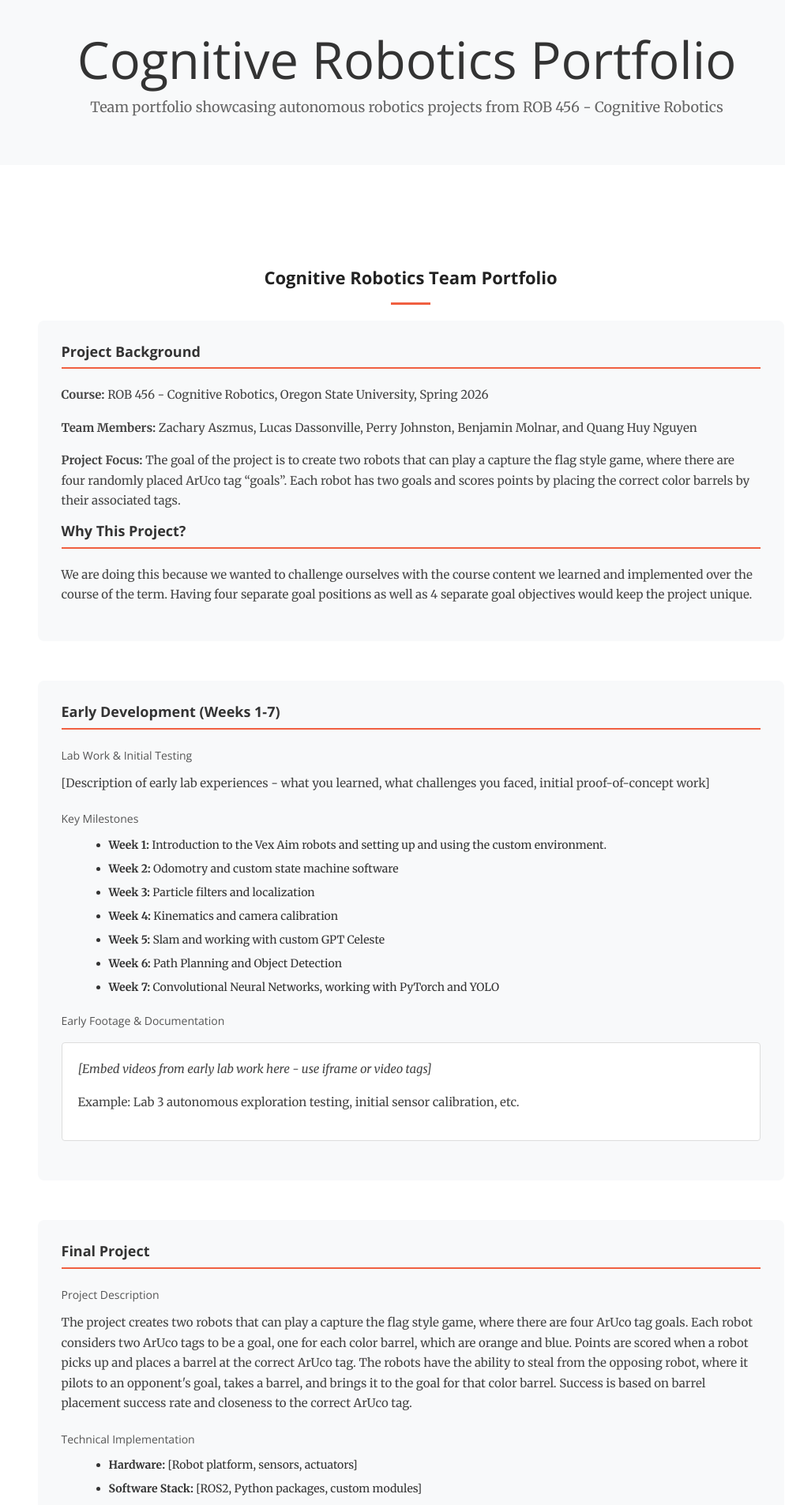
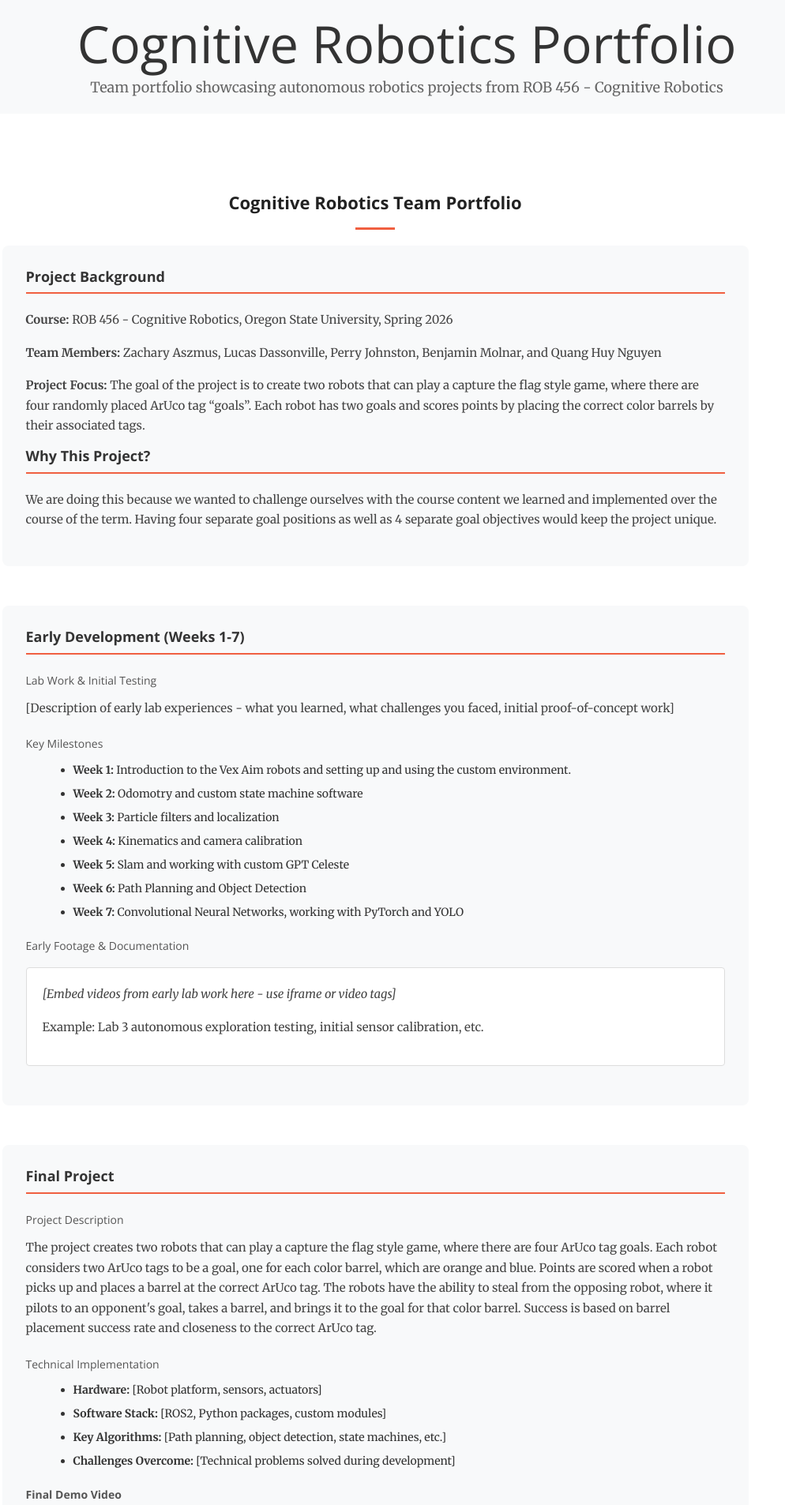
Before and after one commit to perryismyname/perryismyname.github.io, a Jekyll site: the page built from robotics-portfolio/index.html, in a window 1280 px wide. Shown: the top 1906 px of the page at 79% size, without its empty margins (125-1119 px from the left). Built offline with Jekyll 4.4.1, drawn with Linux system fonts in a browser that asks for light colours.

Commit message:
Update minimal.html
updating new minimal layout

```diff
--- a/_layouts/minimal.html
+++ b/_layouts/minimal.html
@@ -1,26 +1,27 @@
 <!DOCTYPE html>
 <html lang="en">
 {% include head.html %}
-<body id="page-top" style="padding-top: 0;">
+<body id="page-top" style="padding: 0; margin: 0;">
 
   <!-- Minimal Header - No Nav Bar, No Background Image -->
-  <header style="background-color: #f8f9fa; padding: 40px 0; margin-bottom: 30px; text-align: center;">
+  <header style="background-color: #f8f9fa; padding: 20px 0; margin: 0; text-align: center;">
     <div class="container">
       <h1 style="margin: 0; color: #333;">{{ page.title }}</h1>
       {% if page.descriptor %}
-      <p style="color: #666; margin-top: 10px; font-size: 18px;">{{ page.descriptor }}</p>
+      <p style="color: #666; margin: 5px 0 0 0; font-size: 18px;">{{ page.descriptor }}</p>
       {% endif %}
     </div>
   </header>
 
-  <main class="page-main" style="padding-top: 0; margin-top: 0;">
-    <div class="content-column" style="padding-top: 0;">
+  <!-- Primary Content Column -->
+  <main class="page-main" style="padding: 0 !important; margin: 0 !important;">
+    <div class="content-column" style="padding: 0 !important; margin: 0 !important;">
       {{ content }}
     </div>
   </main>
 
   <!-- Minimal Footer -->
-  <footer style="background-color: #f8f9fa; padding: 30px 0; margin-top: 50px; text-align: center;">
+  <footer style="background-color: #f8f9fa; padding: 20px 0; margin: 0; text-align: center;">
     <div class="container">
       <p style="margin: 0; color: #666;">ROB 456 - Cognitive Robotics Portfolio | Oregon State University</p>
     </div>
```
